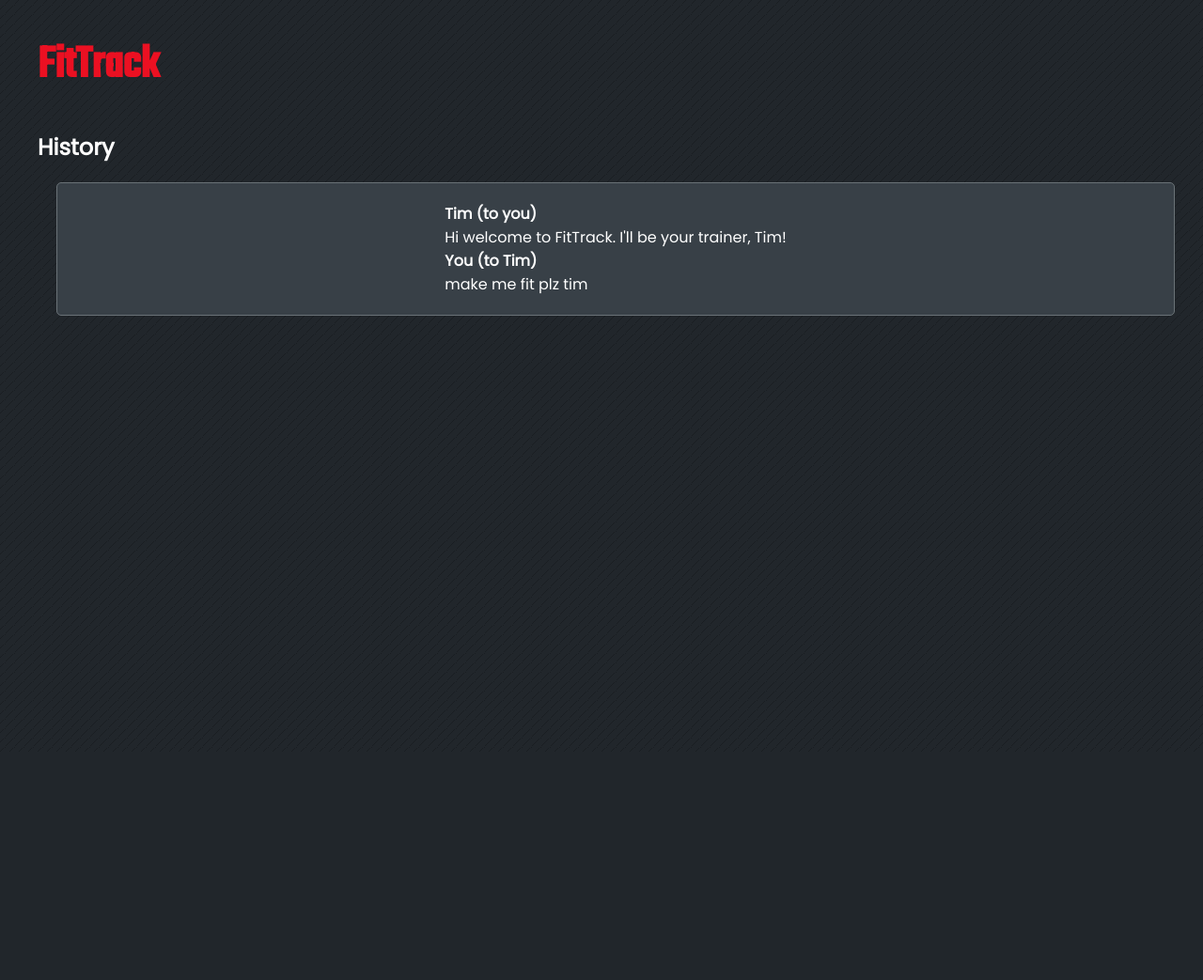
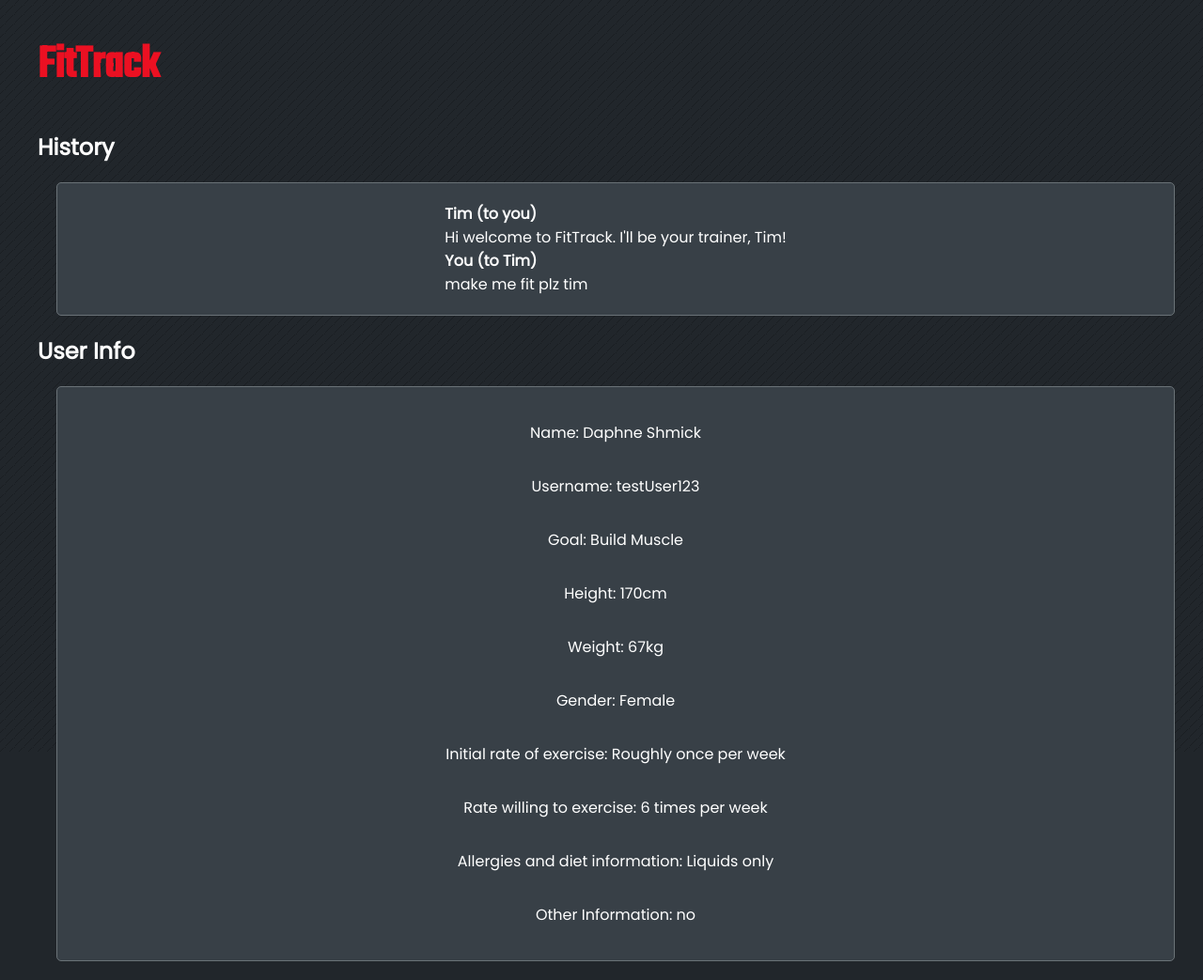
Before and after one commit to swarels/cits3403_project, a Flask app: page /history in a window 1280 px wide. Shown: the whole page at 94% size. Before the commit the page ends 336 px from the top, so only its background shows below. Run offline with Flask 3, Linux system fonts and the light colour scheme; some libraries are stand-ins or nearby versions.

Commit message:
User Info section created

```diff
--- a/app/routes.py
+++ b/app/routes.py
@@ -33,7 +33,7 @@ def history():
     except UnboundLocalError:
         current_user = User.query.get('testUser123')
     messages = current_user.msg_history().all()
-    return render_template("history.html", title='History', messages=messages)
+    return render_template("history.html", title='History', messages=messages, user=current_user)
 
 @app.route("/signup", methods=["GET", "POST"])
 def signup():
--- a/app/templates/history.html
+++ b/app/templates/history.html
@@ -28,4 +28,50 @@
 {% endfor %}
 </div>
 </div>
+<h2>User Info</h2>
+<div class="form-container">
+    <p>
+        Name: {{ user.name }}
+    </p>
+    <p>
+        Username: {{ user.username }}
+    </p>
+    <p>
+        Goal: {% if user.fitness_goal == 0 %} Lose Weight
+        {% elif user.fitness_goal == 1 %} Build Muscle
+        {% elif user.fitness_goal == 2 %} Get in shape
+        {% elif user.fitness_goal == 3 %} Other
+        {% else %} Not Selected
+        {% endif %}
+    </p>
+    <p>
+        Height: {{ user.height }}cm
+    </p>
+    <p>
+        Weight: {{ user.weight }}kg
+    </p>
+    <p>
+        Gender: {% if user.gender == 0 %} Male
+                {% elif user.gender == 1 %} Female
+                {% else %} Other
+                {% endif %}
+    </p>
+    <p>
+        Initial rate of exercise: {% if user.current_excercise == 0 %} Multiple times per week
+        {% elif user.current_excercise == 1 %} Roughly once per week
+        {% elif user.current_excercise == 2 %} Infrequently
+        {% elif user.current_excercise == 3 %} Never
+        {% else %} Not Selected
+        {% endif %}
+    </p>
+    <p>
+        Rate willing to exercise: {{ user.willing_excercise }} times per week
+    </p>
+    <p>
+        Allergies and diet information: {{ user.allergies }}
+    </p>
+    <p>
+        Other Information: {{ user.other_comments }}
+    </p>
+</div>
 {% endblock %}
```
